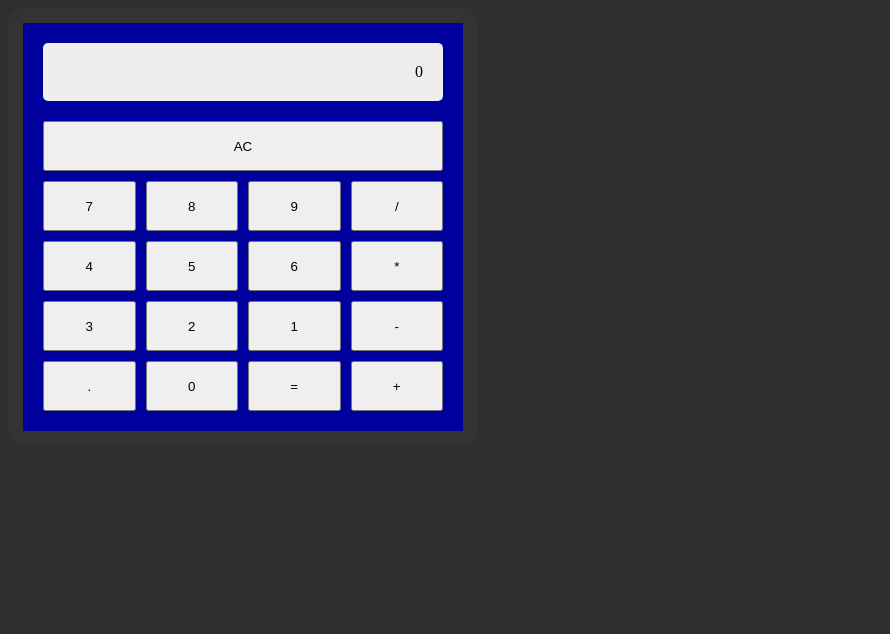
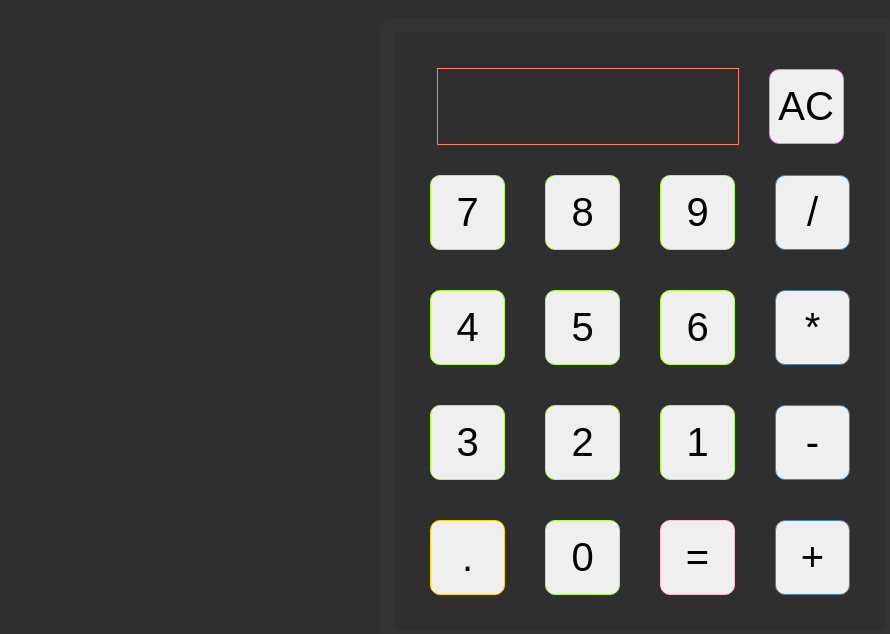
Before and after one commit to MikeAtwood/basic-calculator, a plain HTML site: page index.html in a window 1280 px wide. Shown: the whole page, without its empty margins (0-890 px from the left). Drawn offline with Linux system fonts and the light colour scheme.

Commit message:
styled cal

```diff
--- a/index.html
+++ b/index.html
@@ -12,29 +12,32 @@
 <body>
     <div class="calculator">
         <div class="top-row">
-            <div class="screen">0</div>
-            <button class="clear">AC</button>
+            <div class="screen">
+                <div class="previous"></div>
+                <div class="current"></div>
+            </div>
+            <button class="btn clear">AC</button>
         </div>
         <div class="buttons-grid">
-            <button class="btn">7</button>
-            <button class="btn">8</button>
-            <button class="btn">9</button>
-            <button class="btn">/</button>
+            <button class="btn number">7</button>
+            <button class="btn number">8</button>
+            <button class="btn number">9</button>
+            <button class="btn operator">/</button>
 
-            <button class="btn">4</button>
-            <button class="btn">5</button>
-            <button class="btn">6</button>
-            <button class="btn">*</button>
+            <button class="btn number">4</button>
+            <button class="btn number">5</button>
+            <button class="btn number">6</button>
+            <button class="btn operator">*</button>
 
-            <button class="btn">3</button>
-            <button class="btn">2</button>
-            <button class="btn">1</button>
-            <button class="btn">-</button>
+            <button class="btn number">3</button>
+            <button class="btn number">2</button>
+            <button class="btn number">1</button>
+            <button class="btn operator">-</button>
 
-            <button class="btn">.</button>
-            <button class="btn">0</button>
-            <button class="btn">=</button>
-            <button class="btn">+</button>
+            <button class="btn decimal">.</button>
+            <button class="btn number">0</button>
+            <button class="btn equal">=</button>
+            <button class="btn operator">+</button>
         </div>
     </div>
     <script src="./script.js"></script>
--- a/style.css
+++ b/style.css
@@ -1,5 +1,8 @@
 body {
+    display: flex;
     background-color: rgb(47, 47, 47);
+    align-items: center;
+    justify-content: center;
 }
 
 .buttons-grid {
@@ -9,32 +12,59 @@ body {
 }
 
 .screen {
-    padding: 20px;
-    border: 2px #333;
-    border-radius: 5px;
-    margin-bottom: 20px;
-    text-align: right;
-    background-color: #eee;
+    width: 300px;
+    border: 1px solid salmon;
+    height: 75px;
+    margin: 15px;
 }
 
 .top-row {
-    display: grid;
-    margin-bottom: 10px;
+    display: flex;
+    justify-content: center;
+    align-items: center;
+    flex-direction: row;
 }
 
 .btn {
-    width: auto;
-    height: 50px;
+    width: 75px;
+    height: 75px;
+    margin: 15px;
+    font-size: 40px;
+}
+
+.number {
+    border: 1px solid greenyellow;
+    border-radius: 10px;
+}
+
+.operator {
+    border: 1px solid steelblue;
+    border-radius: 10px;
+}
+
+.decimal {
+    border: 1px solid gold;
+    border-radius: 10px;
+}
+
+.equal {
+    border: 1px solid pink;
+    border-radius: 10px;
 }
 
 .clear {
-    height: 50px;
+    border: 1px solid violet;
+    border-radius: 10px;
+}
+
+.clear {
+    border: 1px solid violet;
 }
 
 .calculator {
-    width: 400px;
+    width: 450px;
     border: 15px #333 solid;
     border-radius: 15px;
     padding: 20px;
-    background-color: rgb(0, 0, 156);
+    margin-top: 10px;
 }
```
